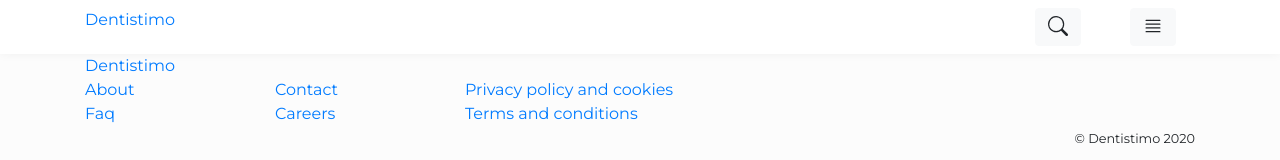
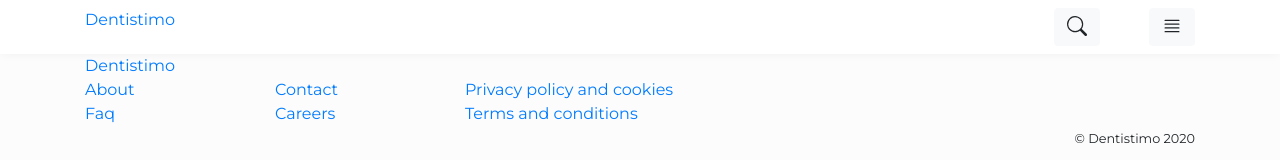
Before and after one commit to nablo1/dentistimo-client, a Vue app: page / in a window 1280 px wide. Shown: the top 160 px of the page. Built offline with nearby package versions, Linux system fonts and the light colour scheme.

Commit message:
Temporary right alignment for buttons so that the spacing looks ok until it can be styled

```diff
--- a/src/components/AppHeader/AppHeader.css
+++ b/src/components/AppHeader/AppHeader.css
@@ -3,8 +3,9 @@
   background: white;
   box-shadow: 0 0 10px rgba(0, 0, 0, 0.05);
 }
-.app-header nav {
-  padding: 0;
+
+.app-header_nav-btn, .app-header_search-btn {
+  float: right;
 }
 
 /*# sourceMappingURL=AppHeader.css.map */
--- a/src/components/AppHeader/AppHeader.sass
+++ b/src/components/AppHeader/AppHeader.sass
@@ -3,5 +3,7 @@
   background: rgba(255, 255, 255)
   box-shadow: 0 0 10px rgba(0, 0, 0, .05)
 
-  nav
-    padding: 0
+// TODO: Style the app header search and nav buttons so that they've got a transparent background and don't have selector styling
+
+.app-header_nav-btn, .app-header_search-btn
+  float: right
```
Also changed, not shown: 1 other file (tests, documents, lock files or other folders).
